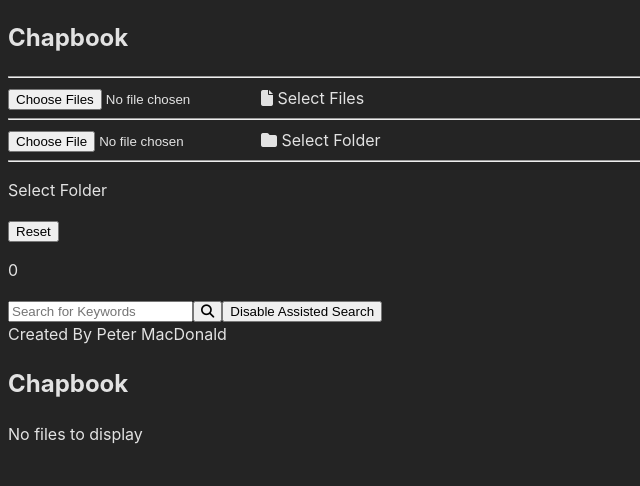
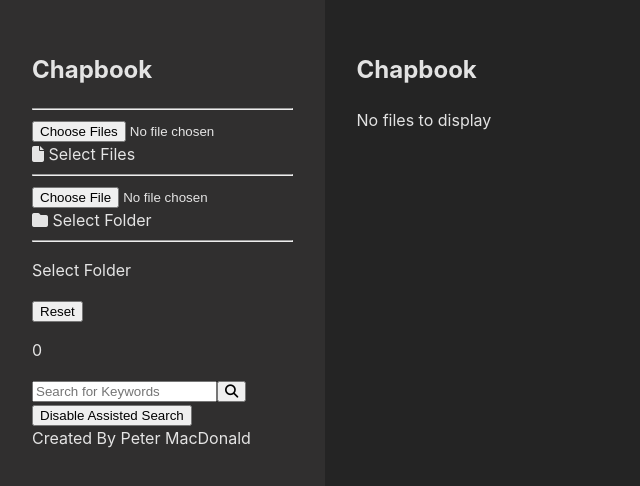
Before and after one commit to 709macdonald/ChapbookReactApp, a React (Vite) app: page / in a window 1280 px wide. Shown: the top 486 px of the page, without its empty margins (0-640 px from the left). Built offline with nearby package versions, Linux system fonts and the light colour scheme.

Commit message:
Basic CSS

```diff
--- a/src/App.jsx
+++ b/src/App.jsx
@@ -54,11 +54,6 @@ function App() {
     }
   }, [files]);
 
-  /* SEE WHAT FILES ARRAY IS DOING FOR NOW */
-  useEffect(() => {
-    console.log("Updated files:", files);
-  }, [files]);
-
   /* DELETE FILES LOGIC */
 
   const handleDeleteFile = (id) => {
--- a/src/index.css
+++ b/src/index.css
@@ -3,12 +3,39 @@
   line-height: 1.5;
   font-weight: 400;
 
-  color-scheme: light dark;
-  color: rgba(255, 255, 255, 0.87);
-  background-color: #242424;
-
   font-synthesis: none;
   text-rendering: optimizeLegibility;
   -webkit-font-smoothing: antialiased;
   -moz-osx-font-smoothing: grayscale;
+
+  --main-bg-color: #302f2f;
+  --secondary-bg-color: #242424;
+  --font-color: rgba(255, 255, 255, 0.87);
 }
+
+body {
+  margin: 0;
+  padding: 0;
+}
+
+.containerDiv {
+  display: flex;
+  color: var(--font-color);
+}
+
+/* FILE SEARCH SCREEN CSS */
+
+.mainScreenDiv {
+  background-color: var(--secondary-bg-color);
+  height: 100vh;
+  width: 100%;
+  padding: 2rem;
+}
+
+/* SIDEBAR CSS */
+
+.sidebarDiv {
+  background-color: var(--main-bg-color);
+  height: 100vh;
+  padding: 2rem;
+}
```
